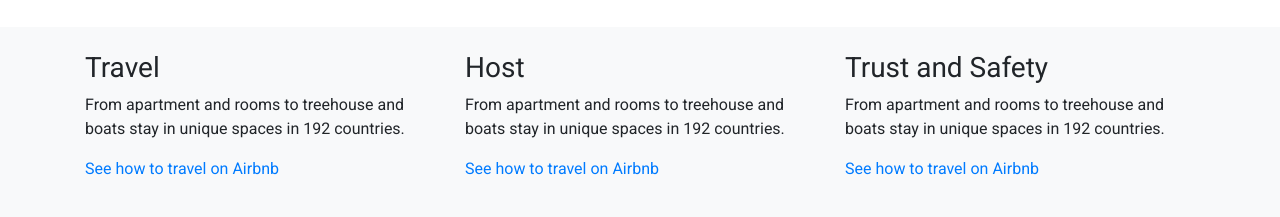
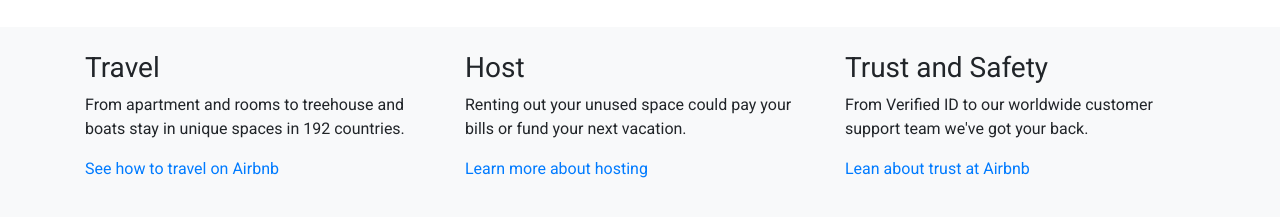
Before and after one commit to weburnit/funix, a website: page index.html in a window 1280 px wide. Shown: the part 1084-1301 px from the top of the page. Drawn offline with Linux system fonts and the light colour scheme.

Commit message:
Update index

```diff
--- a/index.html
+++ b/index.html
@@ -119,13 +119,13 @@
           </div>
           <div class="col-sm-4">
             <h3 class="display-5">Host</h3>
-            <p>From apartment and rooms to treehouse and boats stay in unique spaces in 192 countries.</p>
-            <a href="#">See how to travel on Airbnb</a>
+            <p>Renting out your unused space could pay your bills or fund your next vacation.</p>
+            <a href="#">Learn more about hosting</a>
           </div>
           <div class="col-sm-4">
             <h3 class="display-5">Trust and Safety</h3>
-            <p>From apartment and rooms to treehouse and boats stay in unique spaces in 192 countries.</p>
-            <a href="#">See how to travel on Airbnb</a>
+            <p>From Verified ID to our worldwide customer support team we've got your back.</p>
+            <a href="#">Lean about trust at Airbnb</a>
           </div>
         </div>
       </div>
```
